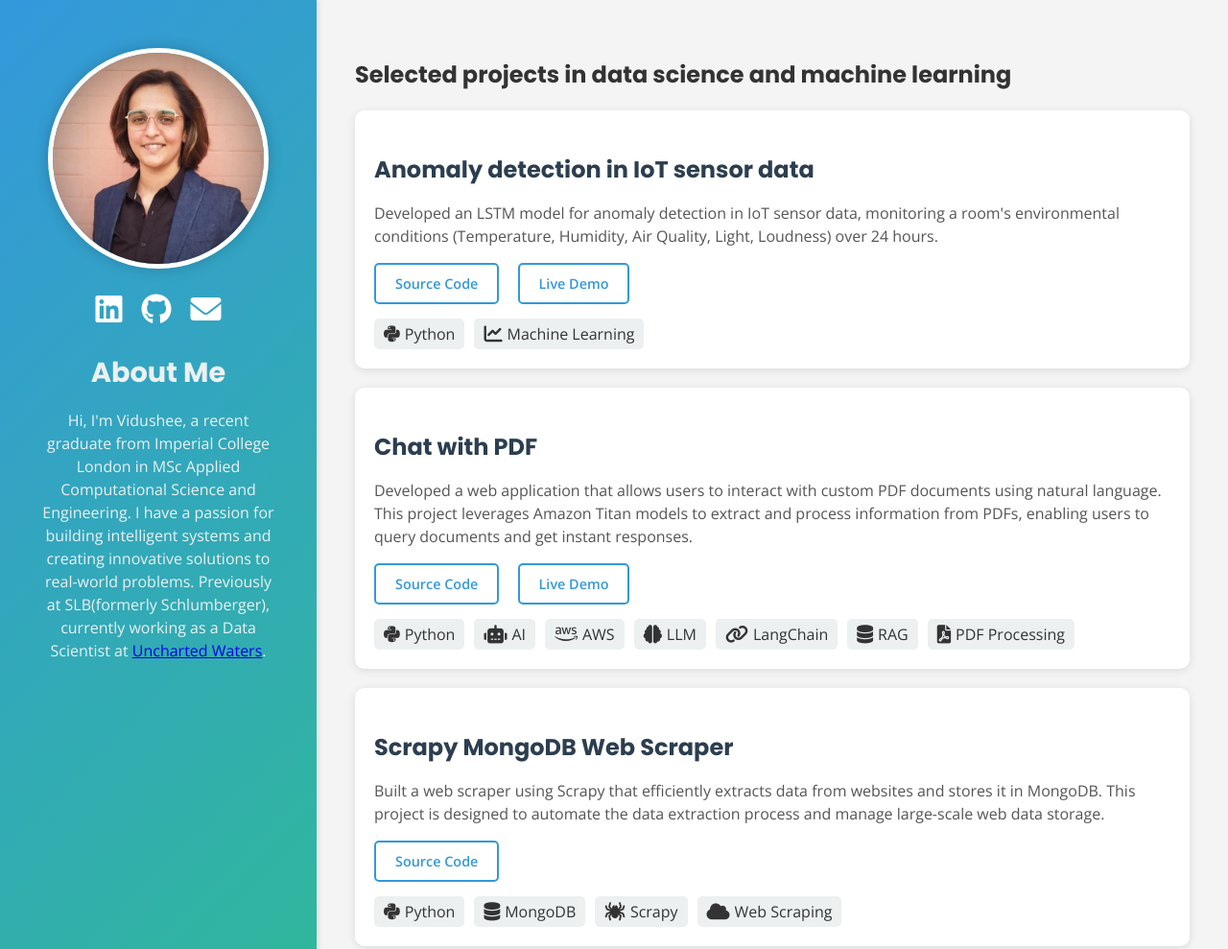
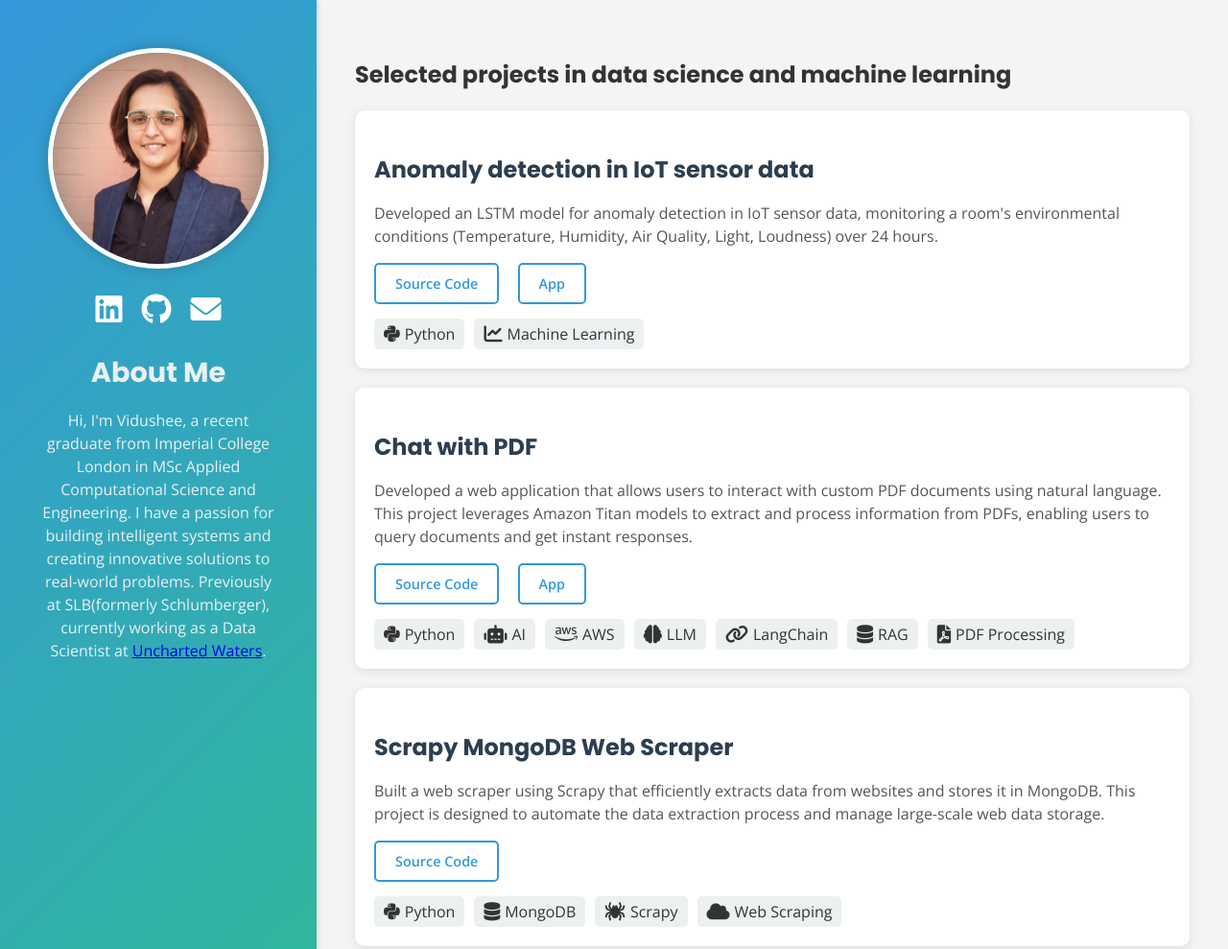
Before and after one commit to ACSE-vg822/ACSE-vg822.github.io, a plain HTML site: page index.html in a window 1280 px wide. Shown: the top 989 px of the page at 96% size. Drawn offline with nearby package versions, Linux system fonts and the light colour scheme.

Commit message:
Update index.html

```diff
--- a/index.html
+++ b/index.html
@@ -44,7 +44,7 @@
                         monitoring a room's environmental conditions
                         (Temperature, Humidity, Air Quality, Light, Loudness) over 24 hours.</p>
                     <a href="https://github.com/ACSE-vg822/IoT-sensor-data-anomaly-detection" target="_blank" class="button">Source Code</a>
-                    <a href="https://iot-sensor-data-anomaly-detection-zqbd3yzrtsnnhnwhbm4bcs.streamlit.app/" target="_blank" class="button">Live Demo</a>
+                    <a href="https://iot-sensor-data-anomaly-detection-zqbd3yzrtsnnhnwhbm4bcs.streamlit.app/" target="_blank" class="button">App</a>
 
                     <!-- Add icons for tools/technologies used -->
                     <div class="project-icons">
@@ -59,7 +59,7 @@
                        This project leverages Amazon Titan models to extract and process information from PDFs, enabling
                        users to query documents and get instant responses.</p>
                        <a href="https://github.com/ACSE-vg822/Chat-with-PDF" target="_blank" class="button">Source Code</a>
-                       <a href="https://chat-with-pdf-kdsfogmlbubptprgjgajyw.streamlit.app/" target="_blank" class="button">Live Demo</a>
+                       <a href="https://chat-with-pdf-kdsfogmlbubptprgjgajyw.streamlit.app/" target="_blank" class="button">App</a>
 
                     <!-- Add icons for tools/technologies used -->
                     <div class="project-icons">
```
